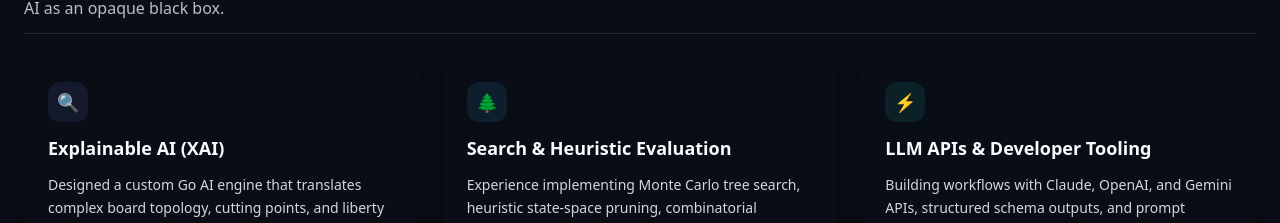
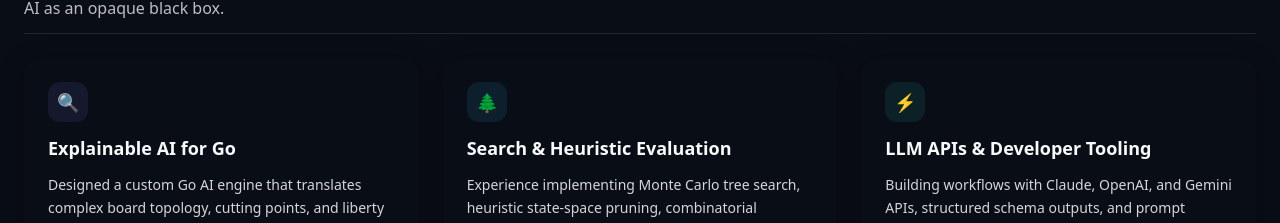
Before and after one commit to axyl-casc/portfolio_code, a React (Vite) app: page / in a window 1280 px wide. Shown: the part 2477-2700 px from the top of the page. Built offline with nearby package versions, Linux system fonts and the light colour scheme.

Commit message:
rewording

```diff
--- a/src/pages/HomePage.tsx
+++ b/src/pages/HomePage.tsx
@@ -317,7 +317,7 @@ export function HomePage() {
               <div className="w-10 h-10 rounded-xl bg-primary/10 text-primary flex items-center justify-center font-bold text-lg">
                 🔍
               </div>
-              <h3 className="text-lg font-bold text-base-content">Explainable AI (XAI)</h3>
+              <h3 className="text-lg font-bold text-base-content">Explainable AI for Go</h3>
               <p className="text-sm text-base-content/85 leading-relaxed">
                 Designed a custom Go AI engine that translates complex board topology, cutting points, and liberty counts into human-readable instructional sentences. Avoids opaque neural network outputs in favor of actionable feedback.
               </p>
--- a/src/pages/ProjectPage.tsx
+++ b/src/pages/ProjectPage.tsx
@@ -137,7 +137,7 @@ export function ProjectPage({ project }: { project: Project }) {
                 rel="noreferrer"
                 className="btn btn-secondary btn-sm sm:btn-md rounded-full px-6 shadow-md"
               >
-                Download on itch.io ↗
+                View on Steam ↗
               </a>
             )}
 
--- a/src/projects.ts
+++ b/src/projects.ts
@@ -22,7 +22,7 @@ export const projects: Project[] = [
     description:
       'Desktop Go application built around beginner-friendly AI opponents and interactive learning tools. Includes a custom explainable Go engine using heuristic evaluation, Monte Carlo search, difficulty scaling, and human-readable move explanations.',
     projectUrl: '',
-    downloadUrl: 'https://zxnashx.itch.io/beginner-go-game',
+    downloadUrl: 'https://store.steampowered.com/app/4698830/Companion_Baduk/',
     thumbnail: badukAssets.gameplay1,
     gallery: badukAssets.gallery,
     caseStudy: {
```
